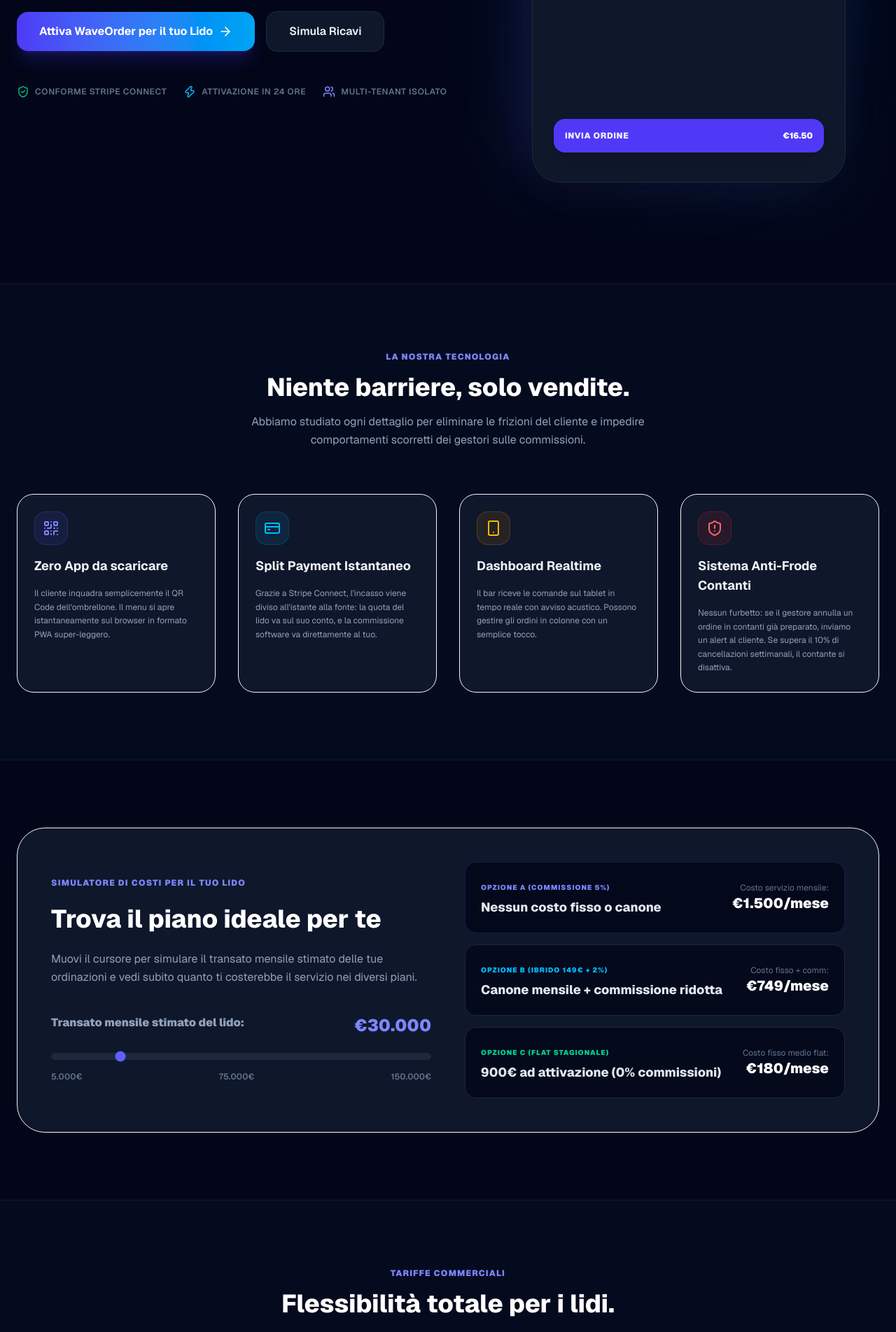
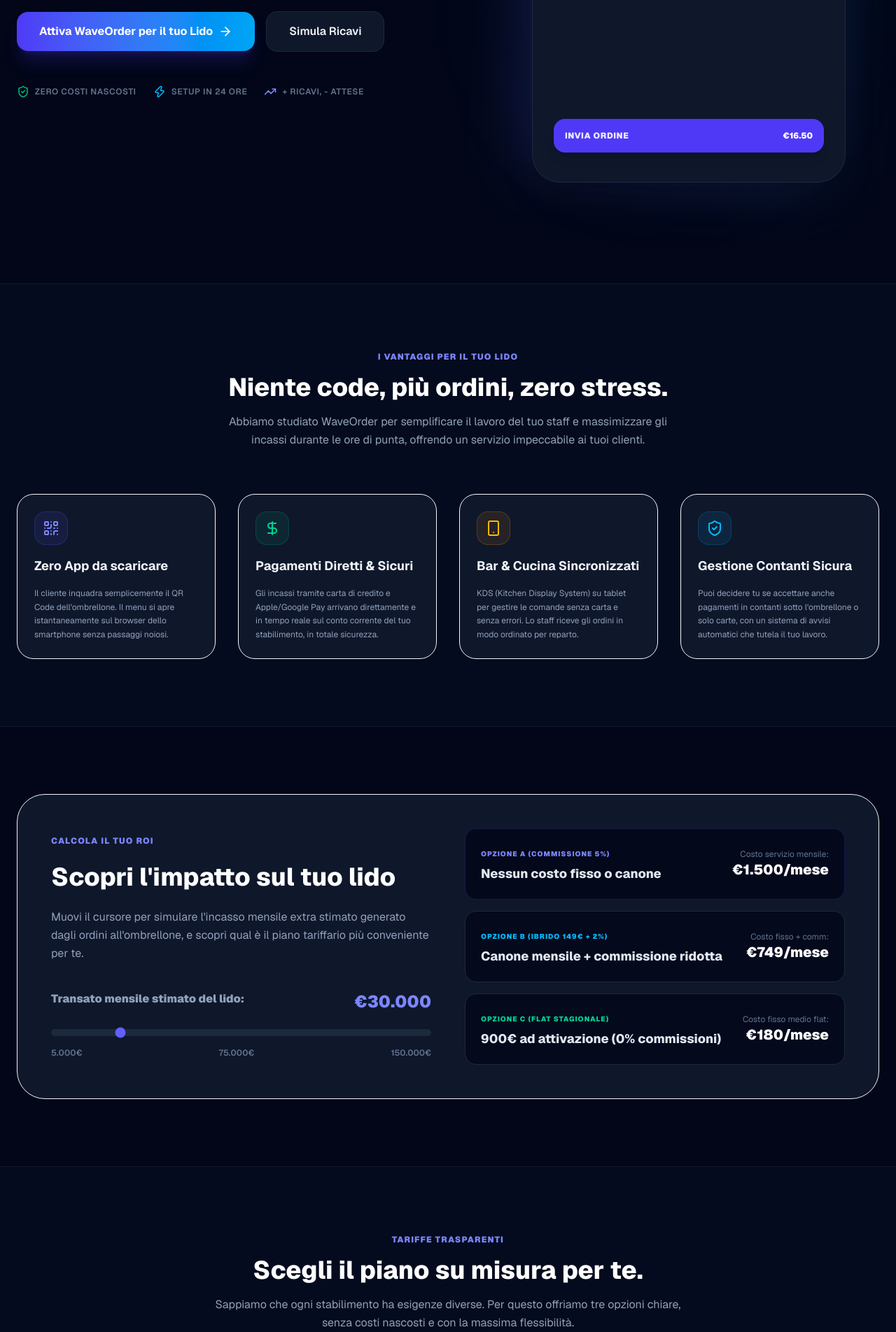
Before and after one commit to airhomedomotics/waveorder, a Next.js app: page / in a window 1280 px wide. Shown: the part 720-2624 px from the top of the page at 70% size. Built offline with nearby package versions, Linux system fonts and the light colour scheme.

Commit message:
feat: riscrittura copy landing page per target B2B (gestori lidi)

```diff
--- a/src/app/page.tsx
+++ b/src/app/page.tsx
@@ -129,7 +129,7 @@
           </h2>
 
           <p className="text-base md:text-lg text-slate-400 leading-relaxed max-w-xl">
-            WaveOrder consente ai tuoi clienti di scansionare un QR Code unico, scorrere il menu ed ordinare drink e cibo direttamente dal proprio lettino. Pagamenti digitali istantanei, meno code e zero commissioni evase.
+            Offri ai tuoi clienti un servizio Premium. Menu digitale tramite QR Code, ordini diretti dal lettino, pagamenti immediati sul tuo conto e fine delle lunghe code al bar. Aumenta lo scontrino medio e migliora l'efficienza del tuo lido.
           </p>
 
           <div className="flex flex-col sm:flex-row items-center gap-4 pt-4">
@@ -151,15 +151,15 @@
           <div className="flex flex-wrap items-center justify-center md:justify-start gap-6 pt-6 text-slate-500 text-xs font-semibold uppercase tracking-wider">
             <div className="flex items-center gap-2">
               <ShieldCheck className="w-4.5 h-4.5 text-emerald-500" />
-              <span>Conforme Stripe Connect</span>
+              <span>Zero Costi Nascosti</span>
             </div>
             <div className="flex items-center gap-2">
               <Zap className="w-4.5 h-4.5 text-sky-400" />
-              <span>Attivazione in 24 Ore</span>
+              <span>Setup in 24 Ore</span>
             </div>
             <div className="flex items-center gap-2">
-              <Users className="w-4.5 h-4.5 text-indigo-400" />
-              <span>Multi-Tenant Isolato</span>
+              <TrendingUp className="w-4.5 h-4.5 text-indigo-400" />
+              <span>+ Ricavi, - Attese</span>
             </div>
           </div>
         </div>
@@ -217,10 +217,10 @@
       <section id="features" className="bg-slate-900/30 border-y border-slate-900 px-6 py-24">
         <div className="max-w-7xl mx-auto">
           <div className="text-center space-y-4 max-w-2xl mx-auto mb-16">
-            <h3 className="text-xs font-black tracking-widest text-indigo-400 uppercase">La Nostra Tecnologia</h3>
-            <h2 className="text-3xl md:text-4xl font-extrabold text-white">Niente barriere, solo vendite.</h2>
+            <h3 className="text-xs font-black tracking-widest text-indigo-400 uppercase">I Vantaggi per il tuo Lido</h3>
+            <h2 className="text-3xl md:text-4xl font-extrabold text-white">Niente code, più ordini, zero stress.</h2>
             <p className="text-slate-400 text-sm md:text-base leading-relaxed">
-              Abbiamo studiato ogni dettaglio per eliminare le frizioni del cliente e impedire comportamenti scorretti dei gestori sulle commissioni.
+              Abbiamo studiato WaveOrder per semplificare il lavoro del tuo staff e massimizzare gli incassi durante le ore di punta, offrendo un servizio impeccabile ai tuoi clienti.
             </p>
           </div>
 
@@ -232,18 +232,18 @@
               </div>
               <h4 className="font-bold text-lg text-slate-100">Zero App da scaricare</h4>
               <p className="text-xs text-slate-400 leading-relaxed">
-                Il cliente inquadra semplicemente il QR Code dell'ombrellone. Il menu si apre istantaneamente sul browser in formato PWA super-leggero.
+                Il cliente inquadra semplicemente il QR Code dell'ombrellone. Il menu si apre istantaneamente sul browser dello smartphone senza passaggi noiosi.
               </p>
             </div>
 
             {/* Feat 2 */}
             <div className="bg-slate-900 border border-slate-850 p-6 rounded-3xl space-y-4 transition-all duration-300 hover:border-slate-700/40">
-              <div className="w-12 h-12 rounded-2xl bg-sky-500/10 border border-sky-500/20 text-sky-400 flex items-center justify-center">
-                <CreditCard className="w-6 h-6" />
+              <div className="w-12 h-12 rounded-2xl bg-emerald-500/10 border border-emerald-500/20 text-emerald-400 flex items-center justify-center">
+                <DollarSign className="w-6 h-6" />
               </div>
-              <h4 className="font-bold text-lg text-slate-100">Split Payment Istantaneo</h4>
+              <h4 className="font-bold text-lg text-slate-100">Pagamenti Diretti & Sicuri</h4>
               <p className="text-xs text-slate-400 leading-relaxed">
-                Grazie a Stripe Connect, l'incasso viene diviso all'istante alla fonte: la quota del lido va sul suo conto, e la commissione software va direttamente al tuo.
+                Gli incassi tramite carta di credito e Apple/Google Pay arrivano direttamente e in tempo reale sul conto corrente del tuo stabilimento, in totale sicurezza.
               </p>
             </div>
 
@@ -252,20 +252,20 @@
               <div className="w-12 h-12 rounded-2xl bg-amber-500/10 border border-amber-500/20 text-amber-400 flex items-center justify-center">
                 <Smartphone className="w-6 h-6" />
               </div>
-              <h4 className="font-bold text-lg text-slate-100">Dashboard Realtime</h4>
+              <h4 className="font-bold text-lg text-slate-100">Bar & Cucina Sincronizzati</h4>
               <p className="text-xs text-slate-400 leading-relaxed">
-                Il bar riceve le comande sul tablet in tempo reale con avviso acustico. Possono gestire gli ordini in colonne con un semplice tocco.
+                KDS (Kitchen Display System) su tablet per gestire le comande senza carta e senza errori. Lo staff riceve gli ordini in modo ordinato per reparto.
               </p>
             </div>
 
             {/* Feat 4 */}
             <div className="bg-slate-900 border border-slate-850 p-6 rounded-3xl space-y-4 transition-all duration-300 hover:border-slate-700/40">
-              <div className="w-12 h-12 rounded-2xl bg-red-500/10 border border-red-500/20 text-red-400 flex items-center justify-center">
-                <ShieldAlert className="w-6 h-6" />
+              <div className="w-12 h-12 rounded-2xl bg-sky-500/10 border border-sky-500/20 text-sky-400 flex items-center justify-center">
+                <ShieldCheck className="w-6 h-6" />
               </div>
-              <h4 className="font-bold text-lg text-slate-100">Sistema Anti-Frode Contanti</h4>
+              <h4 className="font-bold text-lg text-slate-100">Gestione Contanti Sicura</h4>
               <p className="text-xs text-slate-400 leading-relaxed">
-                Nessun furbetto: se il gestore annulla un ordine in contanti già preparato, inviamo un alert al cliente. Se supera il 10% di cancellazioni settimanali, il contante si disattiva.
+                Puoi decidere tu se accettare anche pagamenti in contanti sotto l'ombrellone o solo carte, con un sistema di avvisi automatici che tutela il tuo lavoro.
               </p>
             </div>
           </div>
@@ -276,10 +276,10 @@
       <section id="simulator" className="px-6 py-24 max-w-7xl mx-auto">
         <div className="bg-slate-900 border border-slate-850 rounded-[2.5rem] p-8 md:p-12 flex flex-col lg:flex-row gap-12 items-center">
           <div className="flex-1 space-y-6">
-            <h3 className="text-xs font-black tracking-widest text-indigo-400 uppercase">Simulatore di Costi per il tuo Lido</h3>
-            <h2 className="text-3xl md:text-4xl font-extrabold text-white">Trova il piano ideale per te</h2>
+            <h3 className="text-xs font-black tracking-widest text-indigo-400 uppercase">Calcola il tuo ROI</h3>
+            <h2 className="text-3xl md:text-4xl font-extrabold text-white">Scopri l'impatto sul tuo lido</h2>
             <p className="text-slate-400 text-sm md:text-base leading-relaxed">
-              Muovi il cursore per simulare il transato mensile stimato delle tue ordinazioni e vedi subito quanto ti costerebbe il servizio nei diversi piani.
+              Muovi il cursore per simulare l'incasso mensile extra stimato generato dagli ordini all'ombrellone, e scopri qual è il piano tariffario più conveniente per te.
             </p>
 
             {/* SLIDER */}
@@ -350,10 +350,10 @@
       <section id="pricing" className="bg-slate-900/30 border-y border-slate-900 px-6 py-24">
         <div className="max-w-7xl mx-auto">
           <div className="text-center space-y-4 max-w-2xl mx-auto mb-16">
-            <h3 className="text-xs font-black tracking-widest text-indigo-400 uppercase">Tariffe Commerciali</h3>
-            <h2 className="text-3xl md:text-4xl font-extrabold text-white">Flessibilità totale per i lidi.</h2>
+            <h3 className="text-xs font-black tracking-widest text-indigo-400 uppercase">Tariffe Trasparenti</h3>
+            <h2 className="text-3xl md:text-4xl font-extrabold text-white">Scegli il piano su misura per te.</h2>
             <p className="text-slate-400 text-sm md:text-base leading-relaxed">
-              Tre opzioni commerciali pensate per convincere anche il gestore più diffidente.
+              Sappiamo che ogni stabilimento ha esigenze diverse. Per questo offriamo tre opzioni chiare, senza costi nascosti e con la massima flessibilità.
             </p>
           </div>
 
@@ -395,9 +395,9 @@
                 </div>
                 <ul className="space-y-3.5 text-xs text-slate-200">
                   <li className="flex items-center gap-2"><Check className="w-4 h-4 text-emerald-500" /> Supporto prioritario 7/7</li>
-                  <li className="flex items-center gap-2"><Check className="w-4 h-4 text-emerald-500" /> Stampanti termiche incluse</li>
-                  <li className="flex items-center gap-2"><Check className="w-4 h-4 text-emerald-500" /> Reportistiche avanzate</li>
-                  <li className="flex items-center gap-2"><Check className="w-4 h-4 text-emerald-500" /> Logica anti-evasione avanzata</li>
+                  <li className="flex items-center gap-2"><Check className="w-4 h-4 text-emerald-500" /> KDS e gestione ordini inclusa</li>
+                  <li className="flex items-center gap-2"><Check className="w-4 h-4 text-emerald-500" /> Reportistiche avanzate incassi</li>
+                  <li className="flex items-center gap-2"><Check className="w-4 h-4 text-emerald-500" /> Zero commissioni sulle mance</li>
                 </ul>
               </div>
               <a href="#contact" className="w-full py-4 text-center bg-indigo-600 hover:bg-indigo-500 text-white font-bold rounded-2xl transition-all duration-200 text-xs uppercase tracking-wider shadow-lg shadow-indigo-600/20">Scegli Ibrido</a>
@@ -431,8 +431,8 @@
       <section id="contact" className="px-6 py-24 max-w-md mx-auto">
         <div className="bg-slate-900 border border-slate-850 p-8 rounded-3xl shadow-2xl space-y-6">
           <div className="text-center space-y-1">
-            <h3 className="font-extrabold text-xl text-slate-100">Diventa Partner</h3>
-            <p className="text-xs text-slate-400">Lascia i tuoi dati e ti ricontatteremo entro 2 ore</p>
+            <h3 className="font-extrabold text-xl text-slate-100">Richiedi una Demo</h3>
+            <p className="text-xs text-slate-400">Lascia i tuoi dati: un nostro esperto ti mostrerà come aumentare i ricavi.</p>
           </div>
 
           {formInviato ? (
@@ -440,7 +440,7 @@
               <Check className="w-8 h-8 animate-bounce" />
               <div>
                 <h4 className="font-bold text-sm">Richiesta Ricevuta!</h4>
-                <p className="text-xs text-slate-400 mt-1">Un nostro consulente WaveOrder ti contatterà al più presto.</p>
+                <p className="text-xs text-slate-400 mt-1">Un esperto WaveOrder ti contatterà al più presto per la tua demo gratuita.</p>
               </div>
             </div>
           ) : (
```
